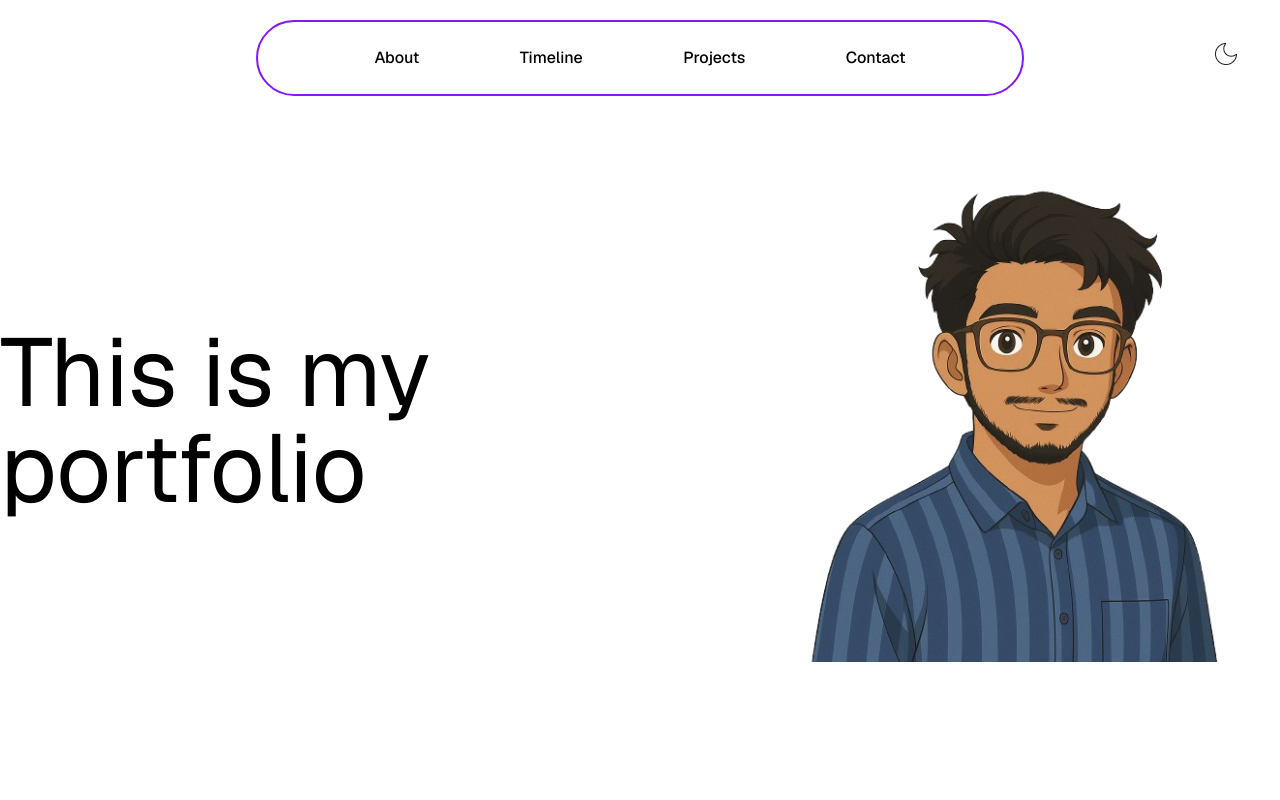
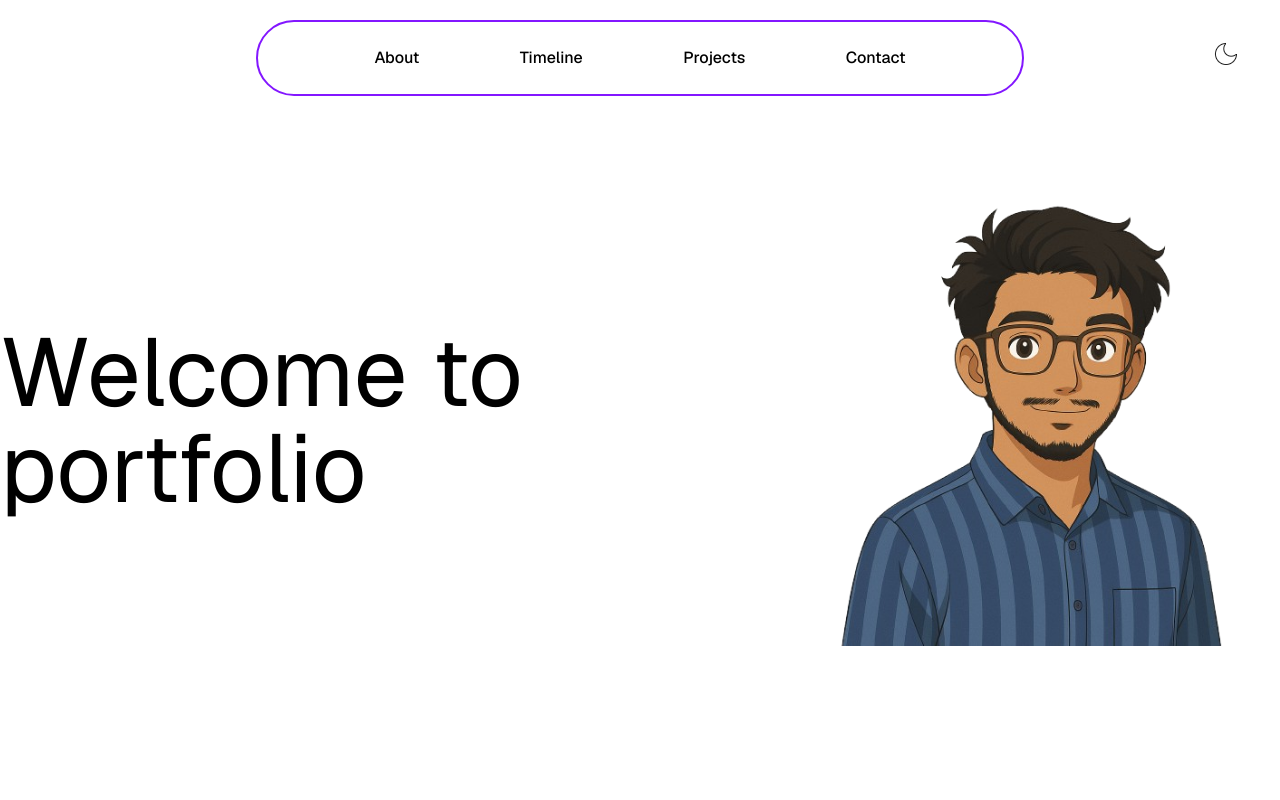
Before and after one commit to BharateshPoojary/portfolio, a Next.js app: page / in a window 1280 px wide. Shown: the top 800 px of the page. Built offline with nearby package versions, Linux system fonts and the light colour scheme; no server answers.

Commit message:
Add Title in MainLayout

```diff
--- a/src/components/layout/MainLayout.tsx
+++ b/src/components/layout/MainLayout.tsx
@@ -38,7 +38,7 @@ export default function MainLayout() {
       <div className="md:flex md:h-screen items-center justify-center">
         <div className="h-screen flex items-center justify-center">
           <BlurText
-            text="This is my portfolio"
+            text="Welcome to portfolio"
             delay={150}
             animateBy="words"
             direction="top"
```
